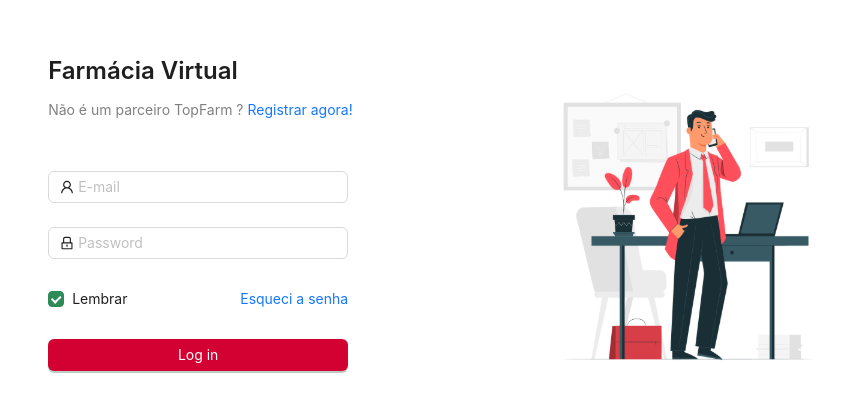
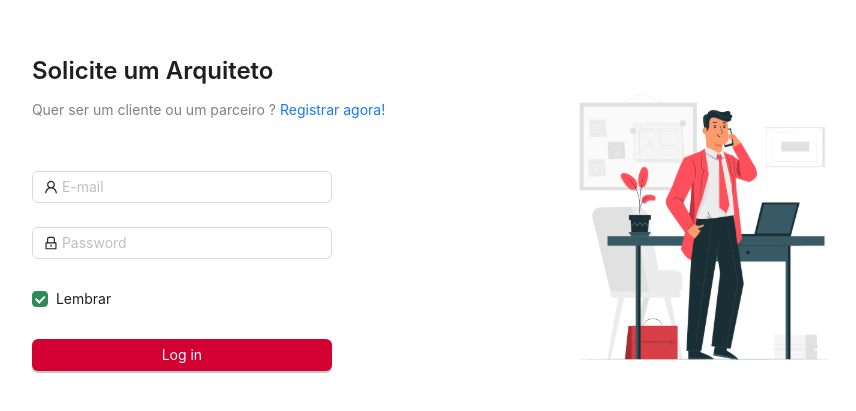
Before and after one commit to matheusfellipe/connect-arch-front, a React (Create React App) app: page /login in a window 1280 px wide. Shown: the part 185-596 px from the top of the page, without its empty margins (257-1113 px from the left). Built offline with nearby package versions, Linux system fonts and the light colour scheme.

Commit message:
feat:login and logout

```diff
--- a/src/pages/Auth/Login/index.tsx
+++ b/src/pages/Auth/Login/index.tsx
@@ -17,7 +17,7 @@ import {
 import { selectIsAuthenticated } from '../../../redux/features/auth/authSlice';
 import { useSelector } from 'react-redux';
 
-import { useNavigate } from 'react-router-dom';
+import { Link, useNavigate } from 'react-router-dom';
 import { NotificationPlacement } from 'antd/es/notification/interface';
 import { createContext } from 'react';
 
@@ -49,10 +49,13 @@ const Login = () => {
       <BoxContainer>
         <BoxContainer>
           <div>
-            <TitleCustom level={3}>Farmácia Virtual</TitleCustom>
+            <TitleCustom level={3}>Solicite um Arquiteto</TitleCustom>
             <Space direction="vertical" />
             <ParagraphCustom>
-              Não é um parceiro TopFarm ? <a href="">Registrar agora!</a>
+              Quer ser um cliente ou um parceiro ?{' '}
+              <Link to="/register" replace>
+                Registrar agora!
+              </Link>
             </ParagraphCustom>
             <Space direction="vertical" size={'middle'} />
             <FormCustom
@@ -96,10 +99,6 @@ const Login = () => {
                 <Form.Item name="remember" valuePropName="checked" noStyle>
                   <Checkbox>Lembrar</Checkbox>
                 </Form.Item>
-
-                <PasswordForgot className="login-form-forgot" href="">
-                  Esqueci a senha
-                </PasswordForgot>
               </Form.Item>
 
               <Form.Item>
--- a/src/pages/Auth/Register/index.tsx
+++ b/src/pages/Auth/Register/index.tsx
@@ -6,10 +6,10 @@ import {
   ButtonCustom,
   FormCustom,
   ParagraphCustom,
-  PasswordForgot,
   TitleCustom,
 } from '../style';
 import { LogoCustom } from '../../../shared/assets/logo/style';
+import { Link } from 'react-router-dom';
 
 const Register = () => {
   const onFinish = (values: string) => {
@@ -24,7 +24,10 @@ const Register = () => {
             <TitleCustom level={3}>Seja bem vindo a TopFarm!</TitleCustom>
             <Space direction="vertical" />
             <ParagraphCustom>
-              Já possui cadastro ? <a href="">Entrar na Loja!</a>
+              Já possui cadastro ?{' '}
+              <Link to="/login" replace>
+                Entrar na Loja!
+              </Link>
             </ParagraphCustom>
             <Space direction="vertical" size={'middle'} />
             <FormCustom
```
